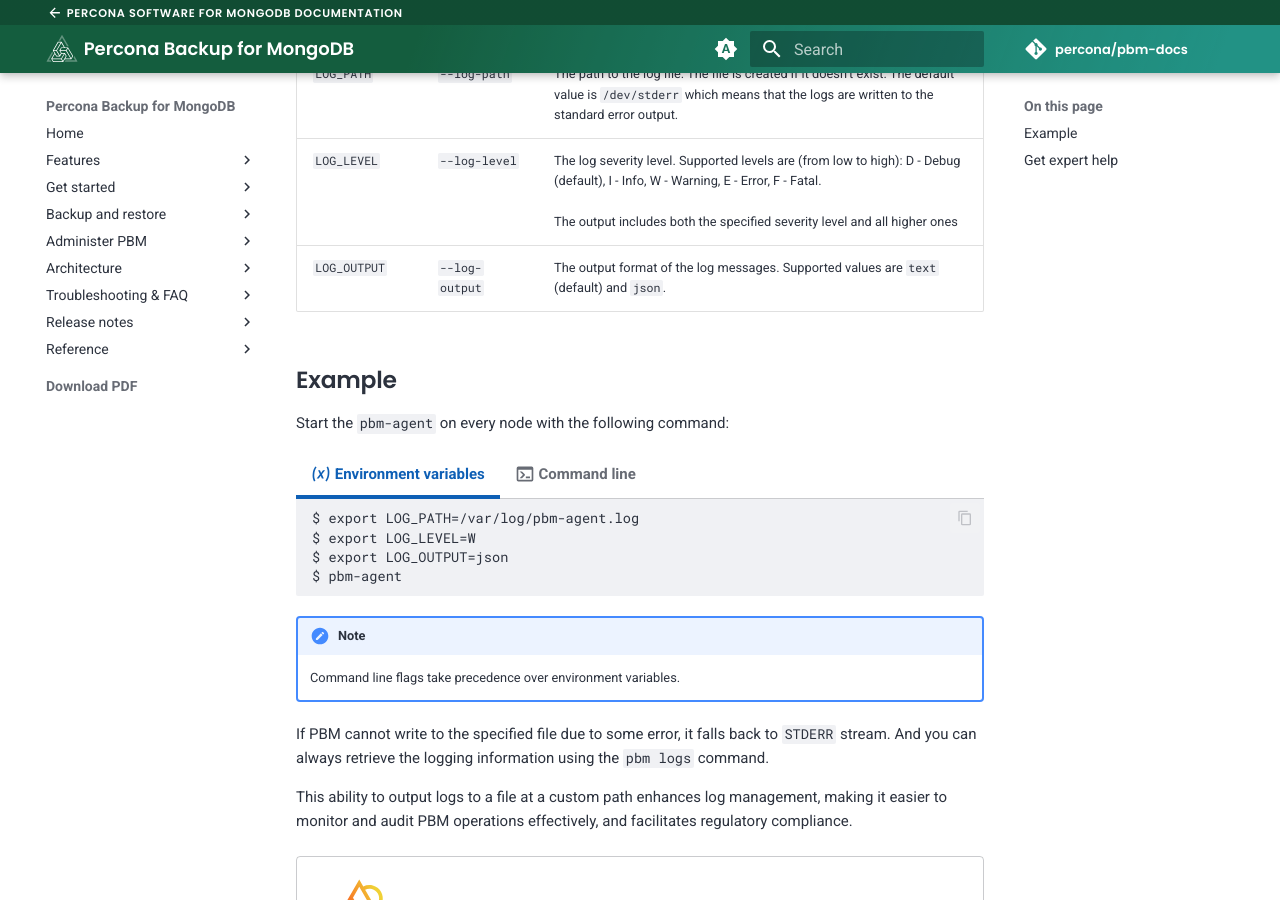
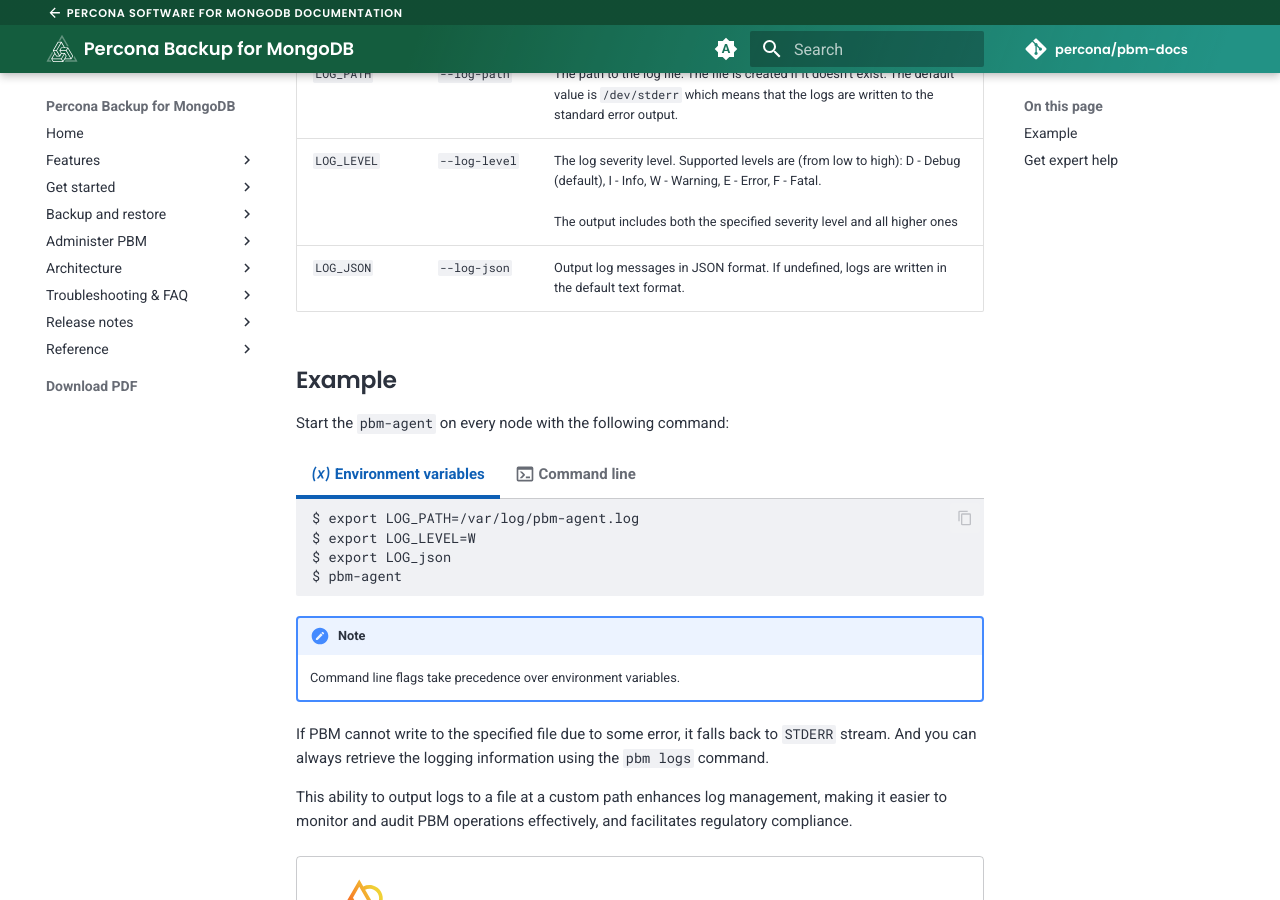
Before and after one commit to percona/pbm-docs, an MkDocs documentation site: the page built from docs/manage/logpath.md, in a window 1280 px wide and 900 px high, scrolled down 662 px. Built offline with MkDocs 1.6.1 and Material for MkDocs 9.7.7, drawn with Linux system fonts in a browser that asks for light colours; nearby versions of some CDN libraries; comment, search, counter and statistics services are not loaded.

Commit message:
Updated after the review

````diff
--- a/docs/manage/logpath.md
+++ b/docs/manage/logpath.md
@@ -21,7 +21,7 @@
 |----------------------|-------------------|-------------|
 | `LOG_PATH` | `--log-path` | The path to the log file. The file is created if it doesn't exist. The default value is `/dev/stderr` which means that the logs are written to the standard error output. |
 | `LOG_LEVEL` | `--log-level` | The log severity level. Supported levels are (from low to high): D - Debug (default), I - Info, W - Warning, E - Error, F - Fatal.<br><br> The output includes both the specified severity level and all higher ones |
-| `LOG_OUTPUT`| `--log-output` | The output format of the log messages. Supported values are `text` (default) and `json`. |
+| `LOG_JSON`| `--log-json` | Output log messages in JSON format. If undefined, logs are written in the default text format. |
 
 ## Example
 
@@ -32,14 +32,14 @@
 	```{.bash data-prompt="$"}
 	$ export LOG_PATH=/var/log/pbm-agent.log
 	$ export LOG_LEVEL=W
-	$ export LOG_OUTPUT=json
+	$ export LOG_json
 	$ pbm-agent
 	```
 
 === ":material-console: Command line"
 
 	```{.bash data-prompt="$"}
-	$ pbm-agent --log-path=/var/log/pbm-agent.log --log-level=W --log-output=json
+	$ pbm-agent --log-path=/var/log/pbm-agent.log --log-level=W --log-json
 	```
 
 !!! note
````
